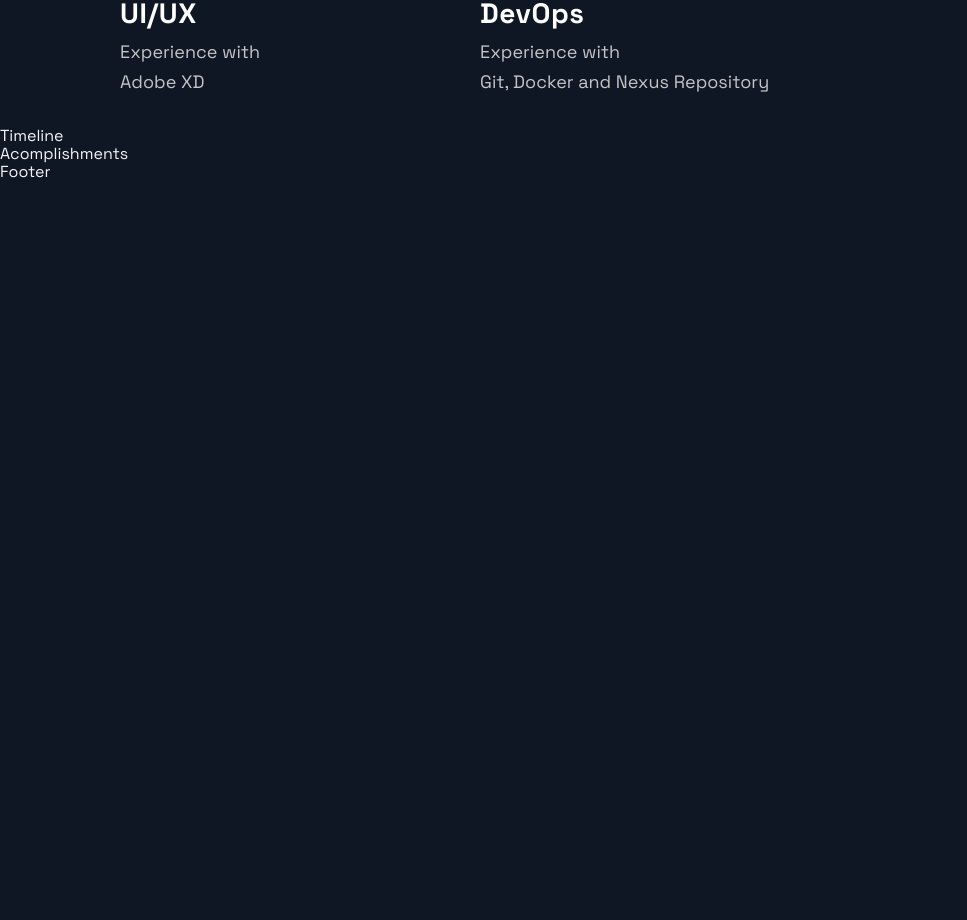
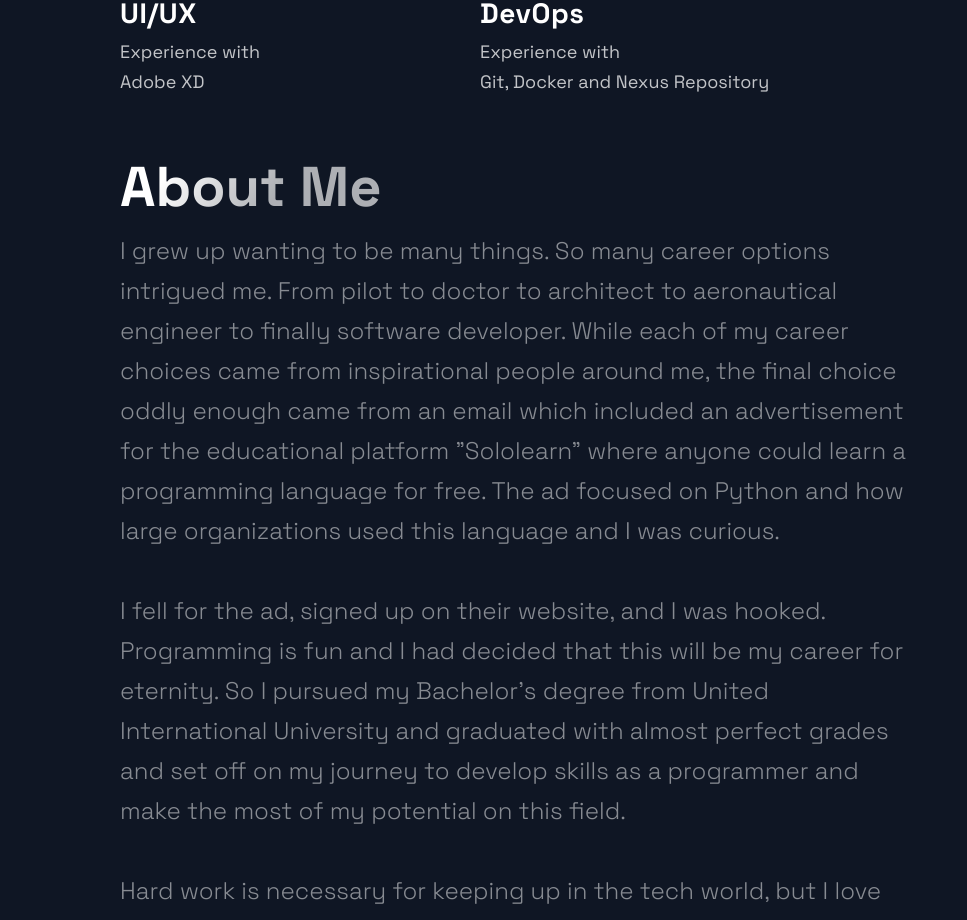
Before and after one commit to Muhtasim-Fuad-Showmik/portfolio, a Next.js app: page / in a window 1280 px wide. Shown: the part 2260-3180 px from the top of the page, without its empty margins (0-967 px from the left). Before the commit the page ends 2442 px from the top, so only its background shows below. Built offline with nearby package versions, Linux system fonts and the light colour scheme.

Commit message:
Prepared the timeline component of the portfolio.

```diff
--- a/src/components/TimeLine/TimeLine.js
+++ b/src/components/TimeLine/TimeLine.js
@@ -7,45 +7,142 @@ import { TimeLineData } from '../../constants/constants';
 const TOTAL_CAROUSEL_COUNT = TimeLineData.length;
 
 const Timeline = () => {
-  // const [activeItem, setActiveItem] = useState(0);
-  // const carouselRef = useRef();
+  const [activeItem, setActiveItem] = useState(0);
+  const carouselRef = useRef();
 
-  // const scroll = (node, left) => {
-  //   return node.scrollTo({ left, behavior: 'smooth' });
-  // }
+  const scroll = (node, left) => {
+    return node.scrollTo({ left, behavior: 'smooth' });
+  }
 
-  // const handleClick = (e, i) => {
-  //   e.preventDefault();
+  const handleClick = (e, i) => {
+    e.preventDefault();
 
-  //   if (carouselRef.current) {
-  //     const scrollLeft = Math.floor(carouselRef.current.scrollWidth * 0.7 * (i / TimeLineData.length));
+    if (carouselRef.current) {
+      const scrollLeft = Math.floor(carouselRef.current.scrollWidth * 0.7 * (i / TimeLineData.length));
 
-  //     scroll(carouselRef.current, scrollLeft);
-  //   }
-  // }
+      scroll(carouselRef.current, scrollLeft);
+    }
+  }
 
-  // const handleScroll = () => {
-  //   if (carouselRef.current) {
-  //     const index = Math.round((carouselRef.current.scrollLeft / (carouselRef.current.scrollWidth * 0.7)) * TimeLineData.length);
+  const handleScroll = () => {
+    if (carouselRef.current) {
+      const index = Math.round((carouselRef.current.scrollLeft / (carouselRef.current.scrollWidth * 0.7)) * TimeLineData.length);
 
-  //     setActiveItem(index);
-  //   }
-  // }
+      setActiveItem(index);
+    }
+  }
 
-  // // snap back to beginning of scroll when window is resized
-  // // avoids a bug where content is covered up if coming from smaller screen
-  // useEffect(() => {
-  //   const handleResize = () => {
-  //     scroll(carouselRef.current, 0);
-  //   }
+  // snap back to beginning of scroll when window is resized
+  // avoids a bug where content is covered up if coming from smaller screen
+  useEffect(() => {
+    const handleResize = () => {
+      scroll(carouselRef.current, 0);
+    }
 
-  //   window.addEventListener('resize', handleResize);
-  // }, []);
+    window.addEventListener('resize', handleResize);
+  }, []);
 
   return (
-    <div>
-      Timeline
-    </div>
+    <Section id="about">
+      <SectionTitle>About Me</SectionTitle>
+      <SectionText>
+      I grew up wanting to be many things. So many career options intrigued
+        me. From pilot to doctor to architect to aeronautical engineer to finally
+        software developer. While each of my career choices came from inspirational
+        people around me, the final choice oddly enough came from an email which
+        included an advertisement for the educational platform "Sololearn" where
+        anyone could learn a programming language for free. The ad focused on Python
+        and how large organizations used this language and I was curious.<br /><br />
+
+        I fell for the ad, signed up on their website, and I was hooked. Programming
+        is fun and I had decided that this will be my career for eternity. So I pursued
+        my Bachelor's degree from United International University and graduated with
+        almost perfect grades and set off on my journey to develop skills as a programmer
+        and make the most of my potential on this field.<br /><br />
+
+        Hard work is necessary for keeping up in the tech world, but I love my career
+        choice because at least for this line of work, hard work is fun for me. I love
+        knowing that I can sit on a computer and build anything I want for free. The skills
+        empower me, and I am very very proud of my line of work.<br /><br />
+
+        I have worked as a Research Consultant (Junior Programmer) at CEGIS for
+        two years and this has been my first job since graduation. Work here can
+        be relaxing on some days and challenging on another. My daily tasks vary
+        greatly based on the projects the company acquire and the responsibilities
+        that are laid on to me. Deadlines are often set to be too close for comfort,
+        and at times I had to learn a different tech in very short periods of time.
+        My toughest challenge so far has been to learn Cake PHP 2 within 3 days and
+        begin working on a project that was developed 10 years prior to my appointment
+        to the project. Scavenging through outdated resources and tutorials was new to
+        me but was interesting at the same time. Googling around and matching stack
+        overflow suggestions to the version of my project and finding solutions from
+        the past that would work for this rather ancient project was tough but rewarding
+        in the end.
+      </SectionText>
+      <CarouselContainer ref={carouselRef} onScroll={handleScroll}>
+        <>
+          {TimeLineData.map((item, index) => (
+            <CarouselMobileScrollNode key={index} final={index === TOTAL_CAROUSEL_COUNT - 1}>
+              <CarouselItem
+                index={index}
+                id={`carousel__item-${index}`}
+                active={activeItem}
+                onClick={(e) => handleClick(e, index)}
+              >
+              <CarouselItemTitle>
+                {item.year}
+                <CarouselItemImg
+                    width="208"
+                    height="6"
+                    viewBox="0 0 208 6"
+                    fill="none"
+                    xmlns="http://www.w3.org/2000/svg">
+                    <path
+                      fill-rule="evenodd"
+                      clip-rule="evenodd"
+                      d="M2.5 5.5C3.88071 5.5 5 4.38071 5 3V3.5L208 3.50002V2.50002L5 2.5V3C5 1.61929 3.88071 0.5 2.5 0.5C1.11929 0.5 0 1.61929 0 3C0 4.38071 1.11929 5.5 2.5 5.5Z"
+                      fill="url(#paint0_linear)"
+                      fill-opacity="0.33"
+                    />
+                    <defs>
+                      <linearGradient
+                        id="paint0_linear"
+                        x1="-4.30412e-10"
+                        y1="0.5"
+                        x2="208"
+                        y2="0.500295"
+                        gradientUnits="userSpaceOnUse">
+                        <stop stop-color="white" />
+                        <stop
+                          offset="0.79478"
+                          stop-color="white"
+                          stop-opacity="0"
+                        />
+                      </linearGradient>
+                    </defs>
+                  </CarouselItemImg>
+              </CarouselItemTitle>
+              <CarouselItemText>{item.text}</CarouselItemText>
+              </CarouselItem>
+            </CarouselMobileScrollNode>
+          ))}
+        </>
+      </CarouselContainer>
+      <CarouselButtons>
+        {TimeLineData.map((item, index) => (
+          <CarouselButton
+            key={index}
+            index={index}
+            active={activeItem}
+            onClick={(e) => handleClick(e, index)}
+            type="button"
+          >
+            <CarouselButtonDot active={activeItem} />
+          </CarouselButton>
+        ))}
+      </CarouselButtons>
+      <SectionDivider />
+    </Section>
   );
 };
 
--- a/src/constants/constants.js
+++ b/src/constants/constants.js
@@ -20,9 +20,7 @@ export const projects = [
 ];
 
 export const TimeLineData = [
-  { year: 2017, text: 'Started my journey', },
-  { year: 2018, text: 'Worked as a freelance developer', },
-  { year: 2019, text: 'Founded JavaScript Mastery', },
-  { year: 2020, text: 'Shared my projects with the world', },
-  { year: 2021, text: 'Started my own platform', },
+  { year: 2016, text: 'Began pursuing my BSCSE degree', },
+  { year: 2020, text: 'Acquired my BSCSE degree with 3.98 CGPA and got employed as a Research Consultant (Junior Programmer) at CEGIS', },
+  { year: 2021, text: 'Acquired a certificate on completion of a Web Development Bootcamp on Udemy', },
 ];
```
